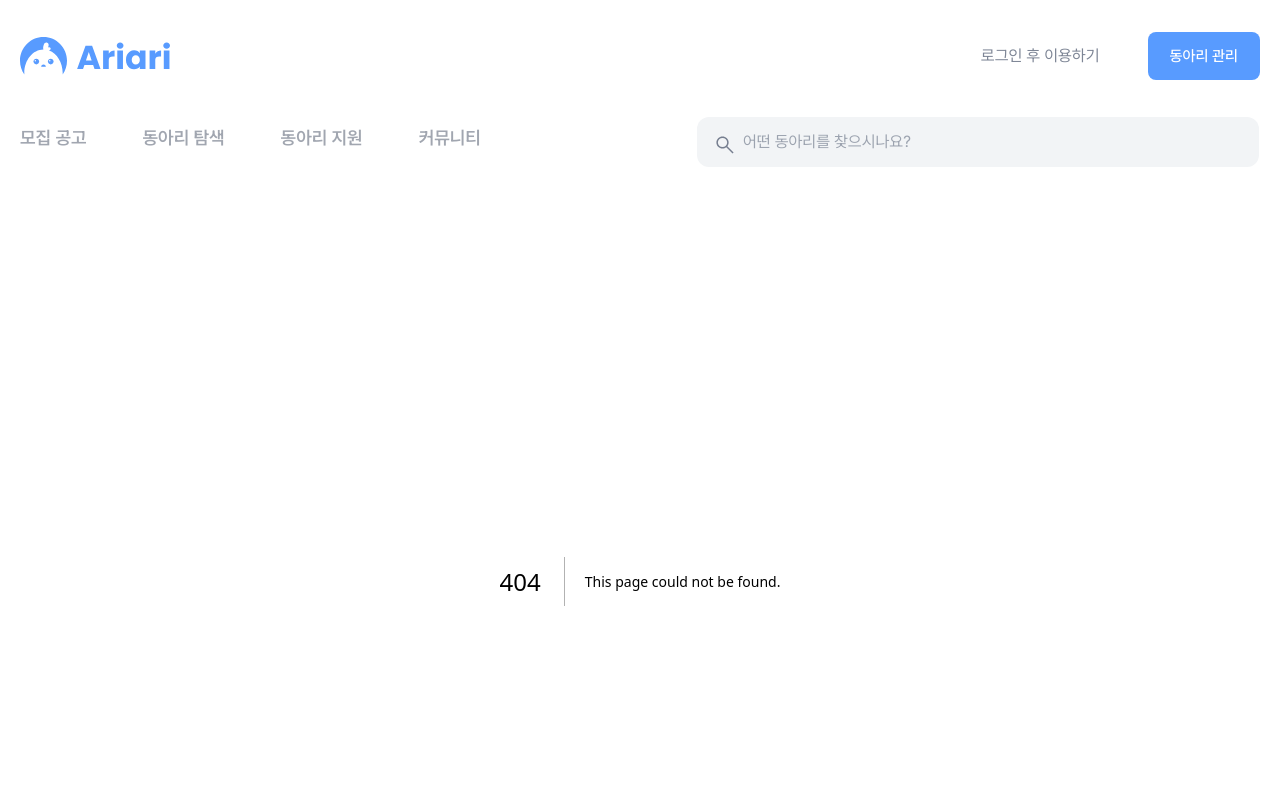
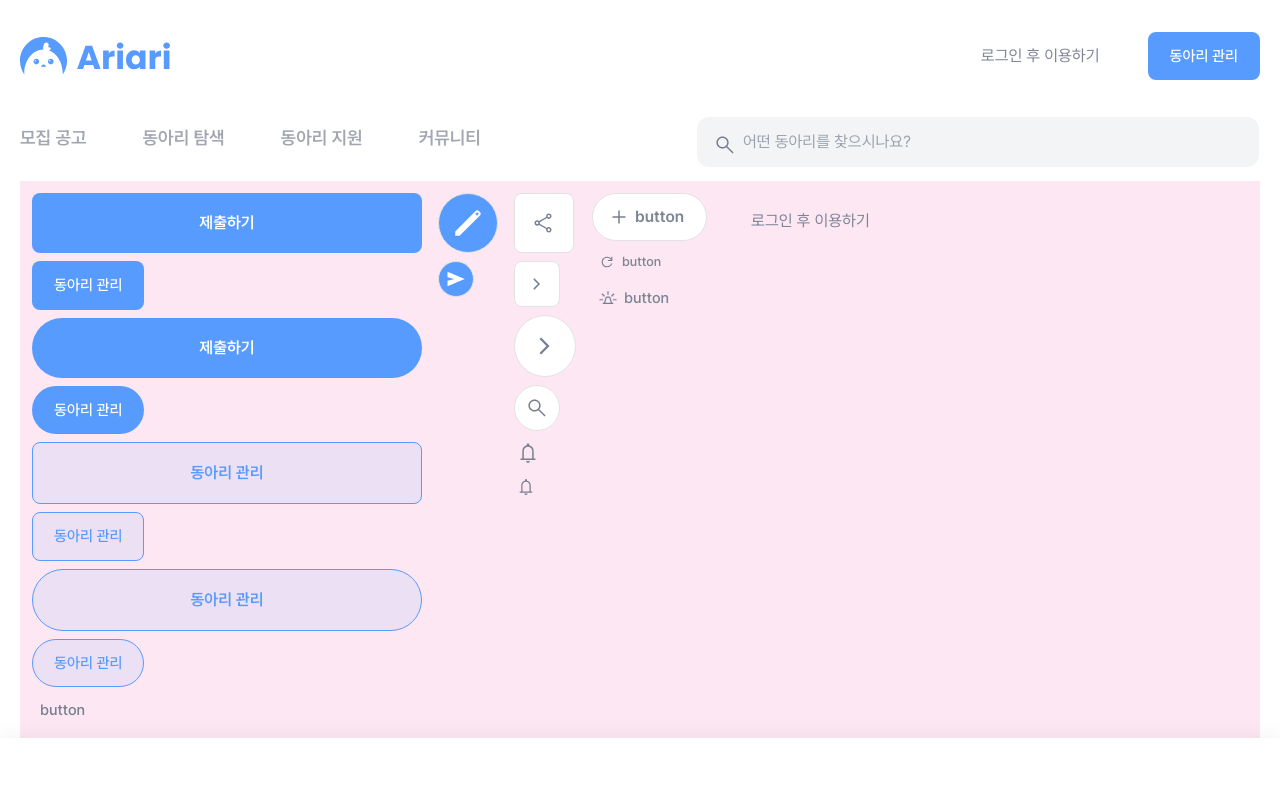
Before and after one commit to yeoniii20/dong-ariari, a Next.js app: page /test in a window 1280 px wide. Before the commit this address had no page. Shown: the top 800 px of the page. Built offline with nearby package versions, Linux system fonts and the light colour scheme.

Commit message:
feat: Add components page

```diff
--- a/app/(components)/components/button/page.tsx
+++ /dev/null
@@ -1,5 +0,0 @@
-const ButtonComponenstPage = () => {
-  return <div className="border border-gray-700 p-5"></div>;
-};
-
-export default ButtonComponenstPage;
--- a/app/(components)/components/page.tsx
+++ /dev/null
@@ -1,11 +0,0 @@
-import ButtonComponenstPage from "./button/page";
-
-const ComponentsPage = () => {
-  return (
-    <>
-      <ButtonComponenstPage />
-    </>
-  );
-};
-
-export default ComponentsPage;
--- a/app/(recruitment)/recruitment/detail/page.tsx
+++ b/app/(recruitment)/recruitment/detail/page.tsx
@@ -1,73 +1,7 @@
 "use client";
 
-import LargeBtn from "@/components/button/basicBtn/largeBtn";
-import SmallBtn from "@/components/button/basicBtn/smallBtn";
-import TransparentLargeBtn from "@/components/button/basicBtn/transparentLargeBtn";
-import TransparentSmallBtn from "@/components/button/basicBtn/transparentSmallBtn";
-import WhiteButton from "@/components/button/basicBtn/whiteBtn";
-import DeleteBtn from "@/components/button/iconBtn/deleteBtn";
-import FilterBtn from "@/components/button/iconBtn/filterBtn";
-import KeywordBtn from "@/components/button/iconBtn/keywordBtn";
-import LoginBtn from "@/components/button/iconBtn/loginBtn";
-import Notification from "@/components/button/iconBtn/notification";
-import RoundVectorBtn from "@/components/button/iconBtn/roundVectorBtn";
-import SearchBtn from "@/components/button/iconBtn/searchBtn";
-import SendBtn from "@/components/button/iconBtn/sendBtn";
-import SahreBtn from "@/components/button/iconBtn/shareBtn";
-import SquareVectorBtn from "@/components/button/iconBtn/squareVectorBtn";
-import WriteBtn from "@/components/button/iconBtn/writeBtn";
-import DarkBtn from "@/components/button/withIconBtn/darkBtn";
-import IconBtn from "@/components/button/withIconBtn/IconBtn";
-import PlusBtn from "@/components/button/withIconBtn/plusBtn";
-
 const RecruitmentDetail = () => {
-  return (
-    <div className="bg-pink-100">
-      <KeywordBtn />
-      <SahreBtn onClick={() => {}} />
-      <SendBtn onClick={() => {}} />
-      <WriteBtn onClick={() => {}} />
-      <SmallBtn title={"동아리 관리"} onClick={() => {}} />
-      <SmallBtn title={"동아리 관리"} onClick={() => {}} round={true} />
-      <LargeBtn title={"제출하기"} onClick={() => {}} />
-      <LargeBtn title={"제출하기"} onClick={() => {}} round={true} />
-      <TransparentSmallBtn title={"동아리 관리"} onClick={() => {}} />
-      <TransparentSmallBtn
-        title={"동아리 관리"}
-        onClick={() => {}}
-        round={true}
-      />
-      <TransparentLargeBtn title={"동아리 관리"} onClick={() => {}} />
-      <TransparentLargeBtn
-        title={"동아리 관리"}
-        onClick={() => {}}
-        round={true}
-      />
-      <WhiteButton title={"button"} onClick={() => {}} />
-      <PlusBtn title={"button"} onClick={() => {}} />
-      <IconBtn
-        type={"reset"}
-        size={"small"}
-        title={"button"}
-        onClick={() => {}}
-      />
-      <IconBtn
-        type={"declaration"}
-        size={"large"}
-        title={"button"}
-        onClick={() => {}}
-      />
-      <Notification size={"large"} />
-      <Notification size={"small"} />
-      <SquareVectorBtn onClick={() => {}} />
-      <RoundVectorBtn onClick={() => {}} />
-      <SearchBtn onClick={() => {}} />
-      <FilterBtn onClick={() => {}} />
-      <LoginBtn onClick={() => {}} />
-      <DeleteBtn onClick={() => {}} />
-      <DarkBtn title={"text"} onClick={() => {}} />
-    </div>
-  );
+  return <></>;
 };
 
 export default RecruitmentDetail;
--- /dev/null
+++ b/app/(test)/components/buttons/PC_Buttons.tsx
@@ -0,0 +1,77 @@
+"use client";
+
+import LargeBtn from "@/components/button/basicBtn/largeBtn";
+import SmallBtn from "@/components/button/basicBtn/smallBtn";
+import TransparentLargeBtn from "@/components/button/basicBtn/transparentLargeBtn";
+import TransparentSmallBtn from "@/components/button/basicBtn/transparentSmallBtn";
+import WhiteButton from "@/components/button/basicBtn/whiteBtn";
+import RoundVectorBtn from "@/components/button/iconBtn/roundVectorBtn";
+import SearchBtn from "@/components/button/iconBtn/searchBtn";
+import SendBtn from "@/components/button/iconBtn/sendBtn";
+import SahreBtn from "@/components/button/iconBtn/shareBtn";
+import SquareVectorBtn from "@/components/button/iconBtn/squareVectorBtn";
+import WriteBtn from "@/components/button/iconBtn/writeBtn";
+import Notification from "@/components/button/iconBtn/notification";
+import IconBtn from "@/components/button/withIconBtn/IconBtn";
+import PlusBtn from "@/components/button/withIconBtn/plusBtn";
+import LoginBtn from "@/components/button/basicBtn/loginBtn";
+
+const PcButtons = () => {
+  return (
+    <div className="bg-pink-100 p-3 gap-4 hidden md:block">
+      <div className="flex gap-4">
+        <div className="flex flex-col items-start space-y-2">
+          <LargeBtn title={"제출하기"} onClick={() => {}} />
+          <SmallBtn title={"동아리 관리"} onClick={() => {}} />
+          <LargeBtn title={"제출하기"} onClick={() => {}} round={true} />
+          <SmallBtn title={"동아리 관리"} onClick={() => {}} round={true} />
+          <TransparentLargeBtn title={"동아리 관리"} onClick={() => {}} />
+          <TransparentSmallBtn title={"동아리 관리"} onClick={() => {}} />
+          <TransparentLargeBtn
+            title={"동아리 관리"}
+            onClick={() => {}}
+            round={true}
+          />
+          <TransparentSmallBtn
+            title={"동아리 관리"}
+            onClick={() => {}}
+            round={true}
+          />
+          <WhiteButton title={"button"} onClick={() => {}} />
+        </div>
+        <div className="flex flex-col items-start space-y-2">
+          <WriteBtn onClick={() => {}} />
+          <SendBtn onClick={() => {}} />
+        </div>
+        <div className="flex flex-col items-start space-y-2">
+          <SahreBtn onClick={() => {}} />
+          <SquareVectorBtn onClick={() => {}} />
+          <RoundVectorBtn onClick={() => {}} />
+          <SearchBtn onClick={() => {}} />
+          <Notification size={"large"} onClick={() => {}} />
+          <Notification size={"small"} onClick={() => {}} />
+        </div>
+        <div className="flex flex-col items-start space-y-2">
+          <PlusBtn title={"button"} onClick={() => {}} />
+          <IconBtn
+            type={"reset"}
+            size={"small"}
+            title={"button"}
+            onClick={() => {}}
+          />
+          <IconBtn
+            type={"declaration"}
+            size={"large"}
+            title={"button"}
+            onClick={() => {}}
+          />
+        </div>
+        <div className="flex flex-col items-start space-y-2">
+          <LoginBtn onClick={() => {}} />
+        </div>
+      </div>
+    </div>
+  );
+};
+
+export default PcButtons;
--- /dev/null
+++ b/app/(test)/components/buttons/mobile_Buttons.tsx
@@ -0,0 +1,52 @@
+"use client";
+
+import LargeBtn from "@/components/button/basicBtn/largeBtn";
+import TransparentSmallBtn from "@/components/button/basicBtn/transparentSmallBtn";
+import SendBtn from "@/components/button/iconBtn/sendBtn";
+import SahreBtn from "@/components/button/iconBtn/shareBtn";
+import WriteBtn from "@/components/button/iconBtn/writeBtn";
+import IconBtn from "@/components/button/withIconBtn/IconBtn";
+import PlusBtn from "@/components/button/withIconBtn/plusBtn";
+import FilterBtn from "@/components/button/iconBtn/filterBtn";
+import LoginBtn from "@/components/button/iconBtn/loginBtn";
+import DeleteBtn from "@/components/button/iconBtn/deleteBtn";
+import DarkBtn from "@/components/button/withIconBtn/darkBtn";
+
+const MobileButtons = () => {
+  return (
+    <div className="bg-pink-100 p-3 gap-4 block md:hidden">
+      <div className="flex gap-4">
+        <div className="flex flex-col items-start space-y-2">
+          <LargeBtn title={"Button"} onClick={() => {}} />
+          <TransparentSmallBtn
+            title={"button"}
+            onClick={() => {}}
+            round={true}
+          />
+          <WriteBtn onClick={() => {}} />
+          <SendBtn onClick={() => {}} />
+          <SahreBtn onClick={() => {}} />
+          <FilterBtn onClick={() => {}} />
+          <LoginBtn onClick={() => {}} />
+          <DeleteBtn onClick={() => {}} />
+          <PlusBtn title={"button"} onClick={() => {}} />
+          <IconBtn
+            type={"reset"}
+            size={"small"}
+            title={"button"}
+            onClick={() => {}}
+          />
+          <IconBtn
+            type={"declaration"}
+            size={"large"}
+            title={"button"}
+            onClick={() => {}}
+          />
+          <DarkBtn title={"text"} onClick={() => {}} />
+        </div>
+      </div>
+    </div>
+  );
+};
+
+export default MobileButtons;
--- /dev/null
+++ b/app/(test)/test/page.tsx
@@ -0,0 +1,13 @@
+import MobileButtons from "../components/buttons/mobile_Buttons";
+import PcButtons from "../components/buttons/PC_Buttons";
+
+const TestPage = () => {
+  return (
+    <>
+      <PcButtons />
+      <MobileButtons />
+    </>
+  );
+};
+
+export default TestPage;
```
